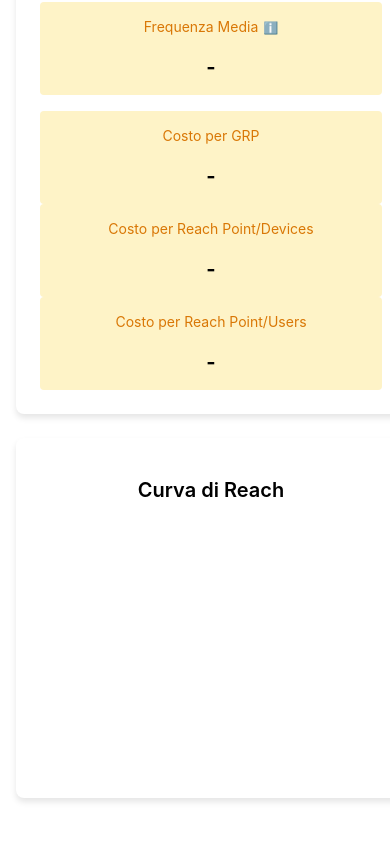
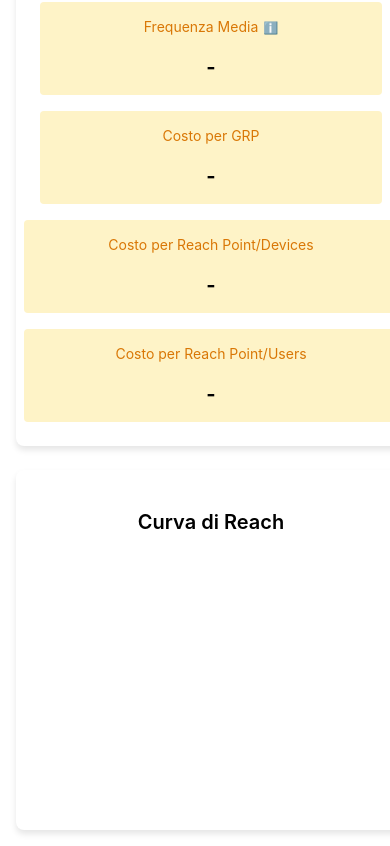
Before and after one commit to steprojects90/Reach-Lab, a React (Create React App) app: page / in a window 390 px wide. Shown: the part 1331-2177 px from the top of the page. Before the commit the page ends 2145 px from the top, so only its background shows below. Built offline with nearby package versions, Linux system fonts and the light colour scheme.

Commit message:
Update ReachLab.css

```diff
--- a/src/ReachLab.css
+++ b/src/ReachLab.css
@@ -234,3 +234,23 @@
       grid-template-columns: repeat(3, 1fr);
     }
   }
+
+  .cost-per-reach-container {
+    display: flex;
+    justify-content: center;
+    gap: 1rem;
+    margin-top: 1rem;
+    flex-wrap: wrap;
+  }
+
+  .cost-per-reach-container .result-box {
+    flex: 0 0 300px;
+    max-width: 300px;
+  }
+
+  @media (max-width: 640px) {
+    .cost-per-reach-container .result-box {
+      flex: 1 0 100%;
+      max-width: 100%;
+    }
+  }
```
